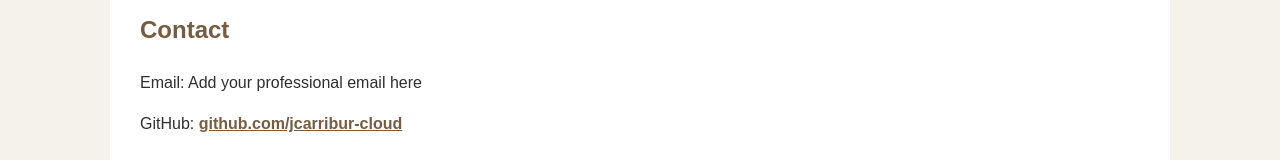
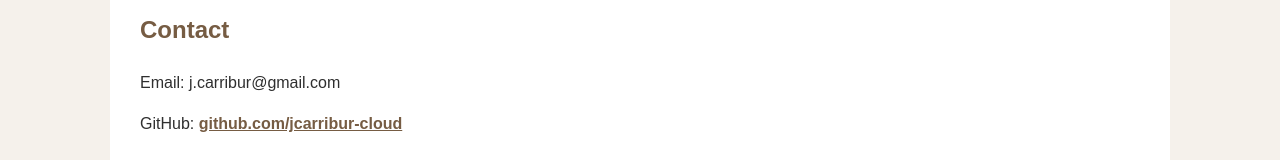
Before and after one commit to jcarribur-cloud/jcarribur-cloud.github.io, a plain HTML site: page index.html in a window 1280 px wide. Shown: the part 1670-1830 px from the top of the page. Drawn offline with Linux system fonts and the light colour scheme.

Commit message:
Update index.html

```diff
--- a/index.html
+++ b/index.html
@@ -129,7 +129,7 @@
 
   <section>
     <h2>Contact</h2>
-    <p>Email: Add your professional email here</p>
+    <p>Email: j.carribur@gmail.com</p>
     <p>GitHub: <a href="https://github.com/jcarribur-cloud">github.com/jcarribur-cloud</a></p>
   </section>
 
```
